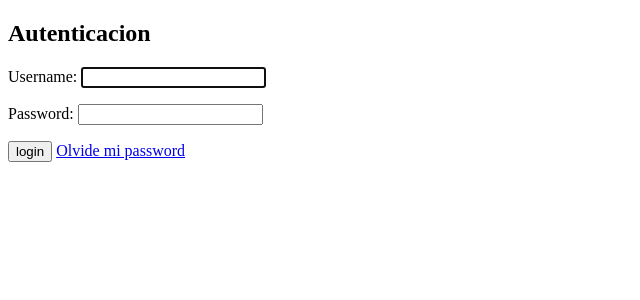
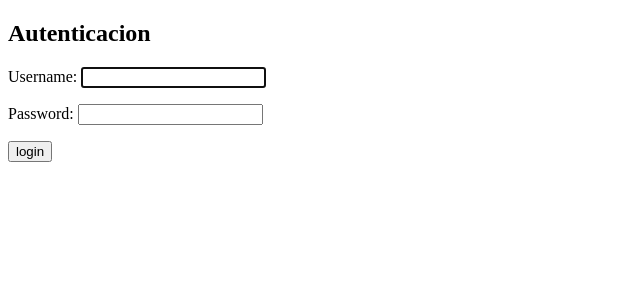
Before and after one commit to hernandezjose19/Turnos, a Django app: page /doctores/login/ in a window 1280 px wide. Shown: the top 300 px of the page, without its empty margins (0-640 px from the left). Run offline with Django 3.2, Linux system fonts and the light colour scheme.

Commit message:
se quita la url de reset

```diff
--- a/Odontologia/Templates/login.html
+++ b/Odontologia/Templates/login.html
@@ -15,7 +15,6 @@
                 {{ form.as_p}}
             </table>
             <input type="submit" value="login">
-            <a href='{% url "Reset_pass" %}'>Olvide mi password</a>
 
         </form>
 
```
